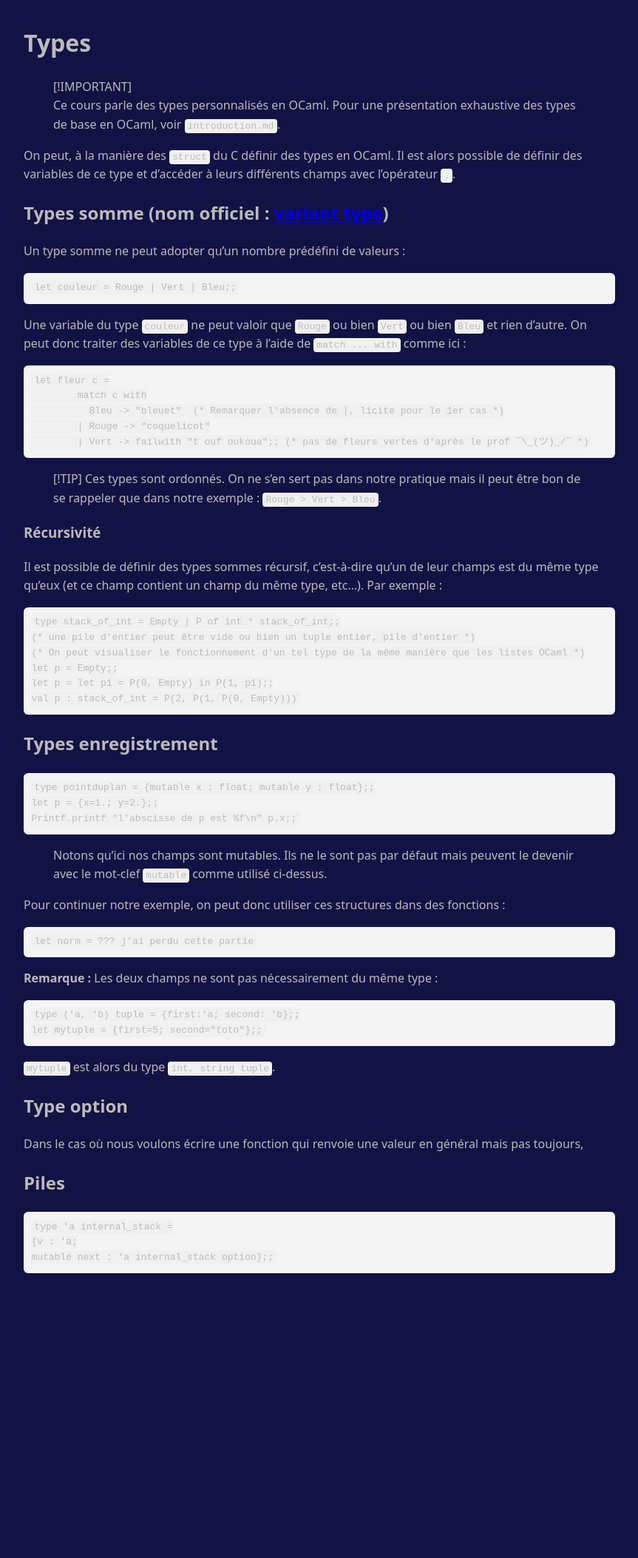
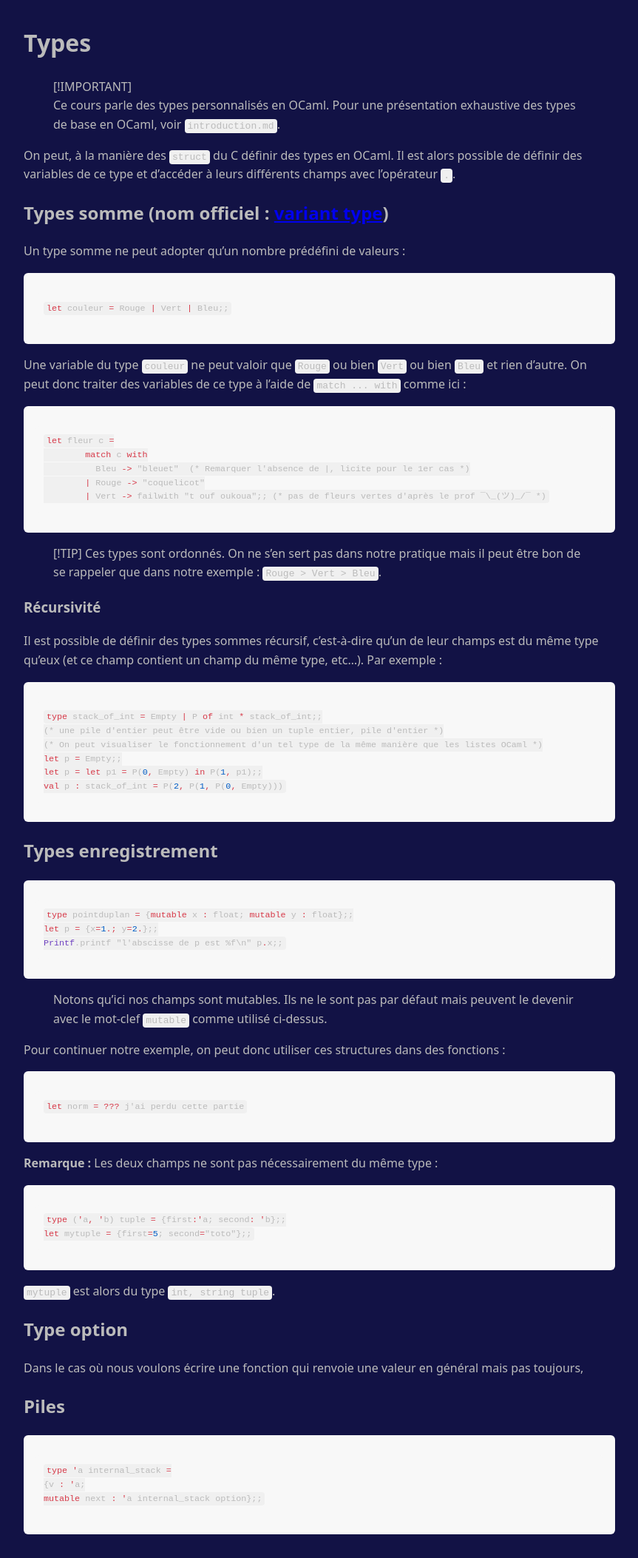
Before and after one commit to Bananachu/bananachu.github.io, a Jekyll site: the page built from info/types.md, in a window 1280 px wide. Shown: the whole page at 74% size, without its empty margins (208-1071 px from the left). Built offline with Jekyll 4.4.1, drawn with Linux system fonts in a browser that asks for light colours; our own code applies the rules of GitHub Pages for plain Markdown files; before the commit the page ends 1753 px from its top, so only the background shows below that.

Commit message:
Update default.html

```diff
--- a/_layouts/default.html
+++ b/_layouts/default.html
@@ -49,6 +49,25 @@
       border-radius: 6px;
       overflow-x: auto;
     }
+    .highlight {
+  background: #f8f8f8;
+  border-radius: 6px;
+  padding: 1em;
+  overflow-x: auto;
+  margin: 1em 0;
+  font-size: 0.95em;
+}
+
+/* Couleurs inspirées de GitHub */
+.highlight .k  { color: #d73a49; }  /* keyword */
+.highlight .s  { color: #032f62; }  /* string */
+.highlight .c1 { color: #6a737d; }  /* comment */
+.highlight .nf { color: #005cc5; }  /* function name */
+.highlight .o  { color: #d73a49; }  /* operator */
+.highlight .nb { color: #005cc5; }  /* builtins */
+.highlight .mi { color: #005cc5; }  /* numbers */
+.highlight .nn { color: #6f42c1; }  /* class/module */
+
 
   </style>
 </head>
```
